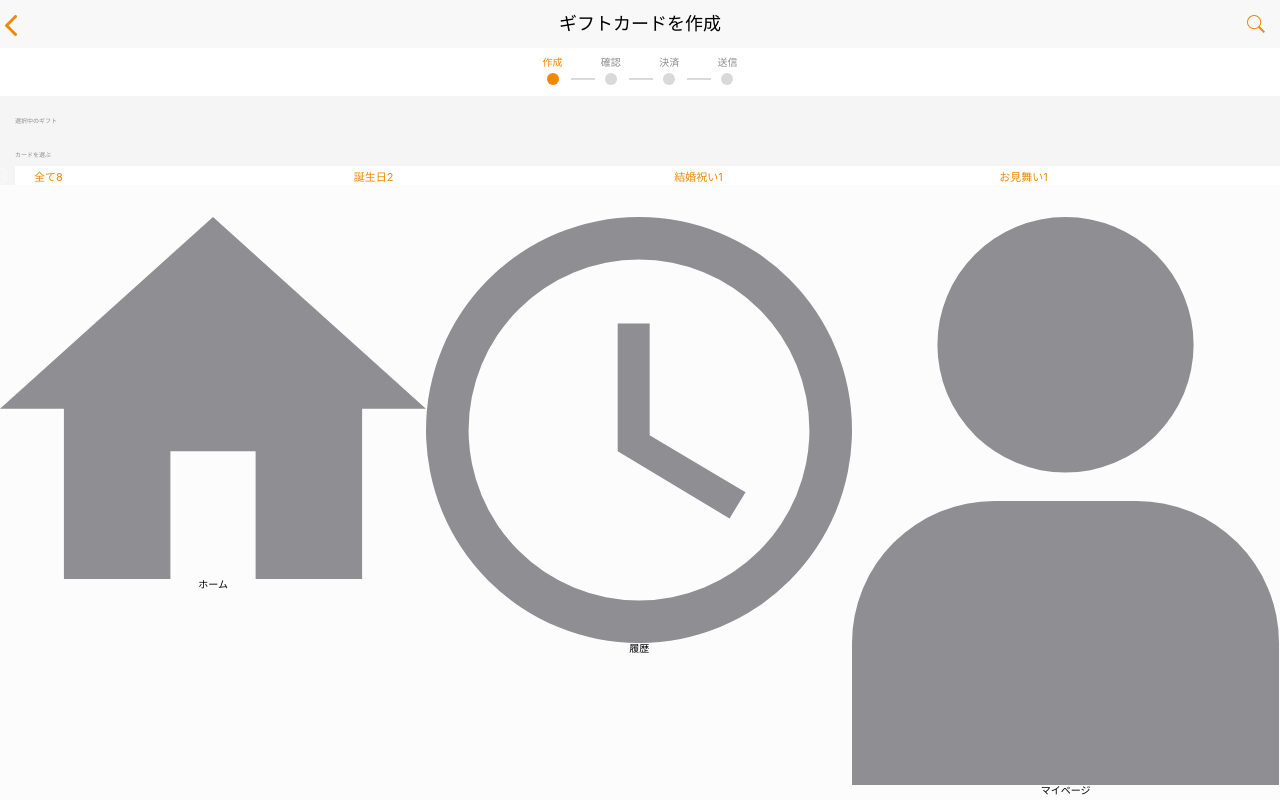
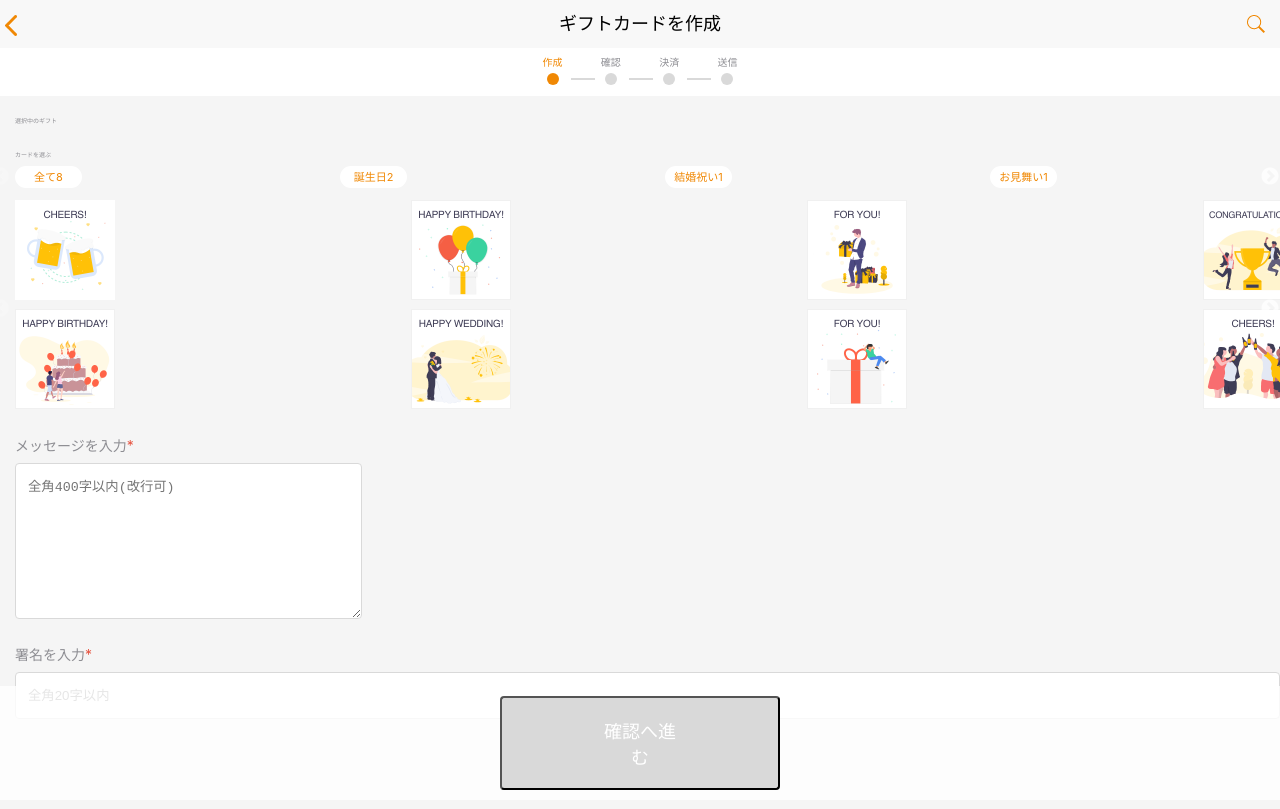
Before and after one commit to ochio/cocoda, a React app: page /message in a window 1280 px wide. Built offline with nearby package versions, Linux system fonts and the light colour scheme.

Commit message:
共通ボタン作成

```diff
--- a/src/components/Slider.js
+++ b/src/components/Slider.js
@@ -14,7 +14,8 @@ class SimpleSlider extends React.Component {
       infinite: true,
       speed: 500,
       slidesToShow: 1,
-      slidesToScroll: 1
+			slidesToScroll: 1,
+			className:"slideBg",
     };
     return (
       <Slider {...mvSettings}>
--- /dev/null
+++ b/src/components/SubmitBtn.js
@@ -0,0 +1,15 @@
+import React, { Component } from 'react';
+
+class SubmitBtn extends Component{
+	render(){
+		return(
+			<div className="submit" >
+				<button type="submit"className="submit_text" form={this.props.form}>
+				{this.props.text}
+				</button>
+			</div>
+		)
+	}
+}
+
+export default SubmitBtn
--- a/src/pages/Message.js
+++ b/src/pages/Message.js
@@ -2,8 +2,9 @@ import React, { Component } from 'react';
 import Slider from 'react-slick';
 
 import Title from '../components/title';
-import Menu from '../components/Menu';
+// import Menu from '../components/Menu';
 import Process from '../components/Process';
+import SubmitBtn from '../components/SubmitBtn';
 
 import CardsJson from '../json/cards';
 
@@ -32,6 +33,7 @@ class Message extends Component {
 			counts:{},
 			allSlides:[...cateAry],
 			initSlides:[...cateAry],
+			formId:"content"
 		}
 	}
 
@@ -51,6 +53,8 @@ class Message extends Component {
 			counts:{...counts},
 		})
 	}
+
+
 
 	sum({...obj}){
 		let sum = 0
@@ -73,8 +77,6 @@ class Message extends Component {
 			if(select === 'all') {
 				return	slide
 			}else{
-				console.log(slide.replace(/\d/g, '').toLowerCase())
-				console.log("select",select)
 				return slide.replace(/\d/g, '').toLowerCase() === select
 			}
 		})
@@ -88,6 +90,7 @@ class Message extends Component {
 			speed: 500,
 			slidesToShow: 3.9,
 			slidesToScroll: 1.5,
+			className:"cards_lists"
 		}
 
 		const setting = {
@@ -97,7 +100,6 @@ class Message extends Component {
 			slidesToShow: 3.2,
 			slidesToScroll: 1,
 			rows: 2,
-			className:"test"
 		}
 
     return(
@@ -113,8 +115,8 @@ class Message extends Component {
 					</div>
 					<div className="cards">
 						<p className="heading">カードを選ぶ</p>
-						<form>
-						<section className="cards_lists">
+						<form id={this.state.formId}>
+						<section>
 							<Slider {...categorySetting}>
 								<label className="cards_select">
 									<input type="radio" name="category" className="cards_radio js_nav-input" data-sort-nav="all" onClick={this.filterList}/>
@@ -138,6 +140,7 @@ class Message extends Component {
 								</label>
 							</Slider>
 						</section>
+						<section className="cardsWrap">
 							<Slider {...setting}>
 								{this.state.initSlides.map((slide,index) => {
 									return (
@@ -151,18 +154,28 @@ class Message extends Component {
 								})
 								}
 							</Slider>
-							<label>
-								メッセージを入力
-								<input type="textarea" name="message" maxLength="400"　placeholder="全角400字以内(改行可)"/>
+						</section>
+						<section className="textInput">
+							<label className="textInput_item">
+								<span className="textInput_head">メッセージを入力</span>
+								<textarea type="textarea" name="message" maxLength="400" cols="40" placeholder="全角400字以内(改行可)" className="textInput_textArea"></textarea>
 							</label>
-							<label>
-								署名を入力
-								<input type="text" name="sign" maxLength="20" placeholder="全角20字以内"/>
+							<label className="textInput_item">
+								<span className="textInput_head">署名を入力</span>
+								<input type="text" name="sign" maxLength="20" placeholder="全角20字以内" className="textInput_sign"/>
 							</label>
+						</section>
 						</form>
 					</div>
 				</section>
-					<Menu />
+				{/* <div className="submit">
+					<button type="submit"className="submit_text" form="hoge">
+						aaaa
+					</button>
+				</div> */}
+				<SubmitBtn
+				form={this.state.formId}
+				text="確認へ進む"/>
 			</div>
 
     )
--- a/src/scss/_message.scss
+++ b/src/scss/_message.scss
@@ -16,7 +16,7 @@
       animation: sort_selected 0.5s ease -0.1s 1 forwards;
     }
   }
-  &_imgWrap:nth-child(2n-1) {
+  &_imgWrap {
     margin-bottom: 8px;
   }
   &_radio[type="radio"] {
@@ -59,14 +59,15 @@
   color: #8e8e93;
 }
 
-.slick {
-  &-slider {
-    background: none;
-  }
+.cardsWrap {
+  height: 218px;
+  margin-bottom: 17px;
 }
+
 .cards {
   &_lists {
     margin-bottom: 12px;
+    background: #f5f5f5;
   }
   &_list {
     width: 67px;
@@ -86,42 +87,33 @@
   }
 }
 
-// 絞り込み
-
-//sort-list
-// .message_imgWrap {
-//   display: none;
-//   animation: sort_clear 0.5s ease -0.3s 1 normal;
-// }
-
-@keyframes sort_clear {
-  0% {
-    opacity: 1;
-    transform: scale(1);
+.textInput {
+  &_item {
+    display: flex;
+    flex-direction: column;
   }
-
-  99% {
-    opacity: 0;
-    transform: scale(0.7);
+  &_head {
+    margin-bottom: 7px;
+    font-size: 1.4rem;
+    line-height: 1.5;
+    color: #8e8e93;
+    &::after {
+      color: #e65441;
+      content: "*";
+    }
   }
-
-  100% {
-    opacity: 0;
-    transform: scale(0.7);
+  &_textArea {
+    width: 321px;
+    height: 130px;
+    padding: 12px;
+    margin-bottom: 25px;
+    border: 1px solid #d9d9d9;
+    border-radius: 4px;
+  }
+  &_sign {
+    padding: 15px 0 15px 12px;
+    margin-bottom: 90px;
+    border: 1px solid #d9d9d9;
+    border-radius: 4px;
   }
 }
-
-@keyframes sort_selected {
-  0% {
-    opacity: 0;
-  }
-
-  1% {
-    opacity: 1;
-    transform: scale(0.7);
-  }
-
-  100% {
-    transform: scale(1);
-  }
-}
--- a/src/scss/_slider.scss
+++ b/src/scss/_slider.scss
@@ -49,7 +49,8 @@
   &-next {
     right: 0;
   }
-  &-slider {
-    background: #fff;
-  }
 }
+
+.slideBg {
+  background: #fff;
+}
--- /dev/null
+++ b/src/scss/_submitBtn.scss
@@ -0,0 +1,19 @@
+.submit {
+  position: fixed;
+  right: 0;
+  bottom: 0;
+  left: 0;
+  z-index: 999;
+  display: flex;
+  justify-content: center;
+  padding: 10px 0;
+  background: rgba(255, 255, 255, 0.82);
+  &_text {
+    width: 280px;
+    padding: 19px 94px;
+    font-size: 1.8rem;
+    color: #ffffff;
+    background: #d9d9d9;
+    border-radius: 4px;
+  }
+}
--- a/src/scss/style.scss
+++ b/src/scss/style.scss
@@ -6,3 +6,4 @@
 @import "./_search.scss";
 @import "./_slider.scss";
 @import "./_title.scss";
+@import "./_submitBtn.scss";
```
